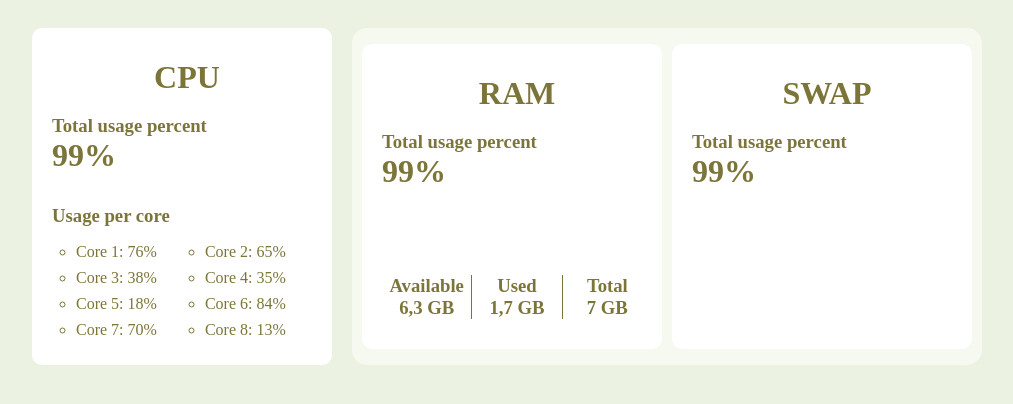
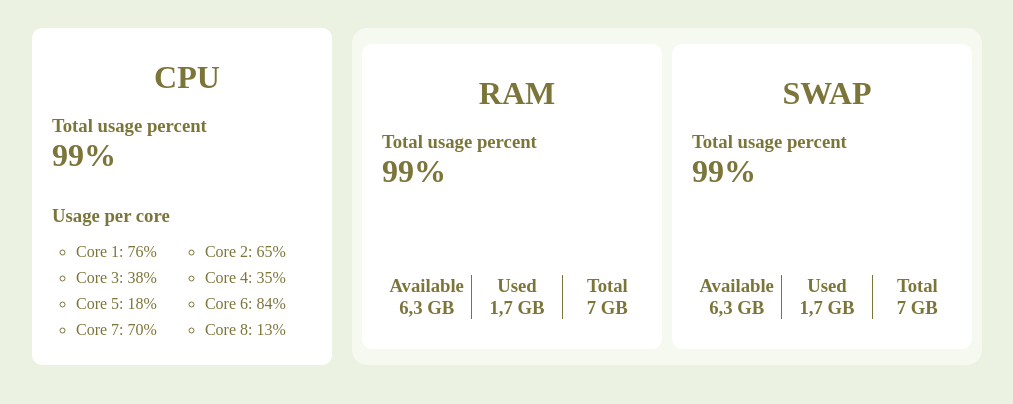
Before and after one commit to FeDevXYZ/marconiDASH, a Python web app: template templates/index.html in a window 1280 px wide. Shown: the top 404 px of the page, without its empty margins (133-1146 px from the left). Run offline with Jinja, Linux system fonts and the light colour scheme; the template is opened without the code that fills it, so the values that code supplies are empty.

Commit message:
Feat(WEB): Set SWAP layout to the same RAM template

```diff
--- a/templates/index.html
+++ b/templates/index.html
@@ -54,11 +54,27 @@
               </div>
           </div>
         </div>
-        <div class="voice">
-          <h1>SWAP</h1>
-          <div style="margin-bottom: 8px">
-            <h3>Total usage percent</h3>
-            <h2>99%</h2>
+        <div class="voice2">
+          <div>
+            <h1>SWAP</h1>
+            <div style="margin-bottom: 8px">
+              <h3>Total usage percent</h3>
+              <h2>99%</h2>
+            </div>
+          </div>
+          <div style="display: flex; flex-direction: row; width: 100%; justify-content: center; margin-bottom: 20px">
+            <div style="display: flex; flex-direction: column; align-items: center; border-right: solid 1px #7C7539FF; width: 100px;">
+              <h3 style="margin-bottom: 0; margin-top: 0">Available</h3>
+              <h3 style="margin-top: 0;">6,3 GB</h3>
+            </div>
+            <div style="display: flex; flex-direction: column; align-items: center; border-right: solid 1px #7C7539FF; width: 100px; justify-content: center">
+              <h3 style="margin-bottom: 0; margin-top: 0">Used</h3>
+              <h3 style="margin-top: 0">1,7 GB</h3>
+            </div>
+            <div style="display: flex; flex-direction: column; align-items: center; width: 100px;">
+              <h3 style="margin-bottom: 0; margin-top: 0">Total</h3>
+              <h3 style="margin-top: 0">7 GB</h3>
+            </div>
           </div>
         </div>
       </div>
```
